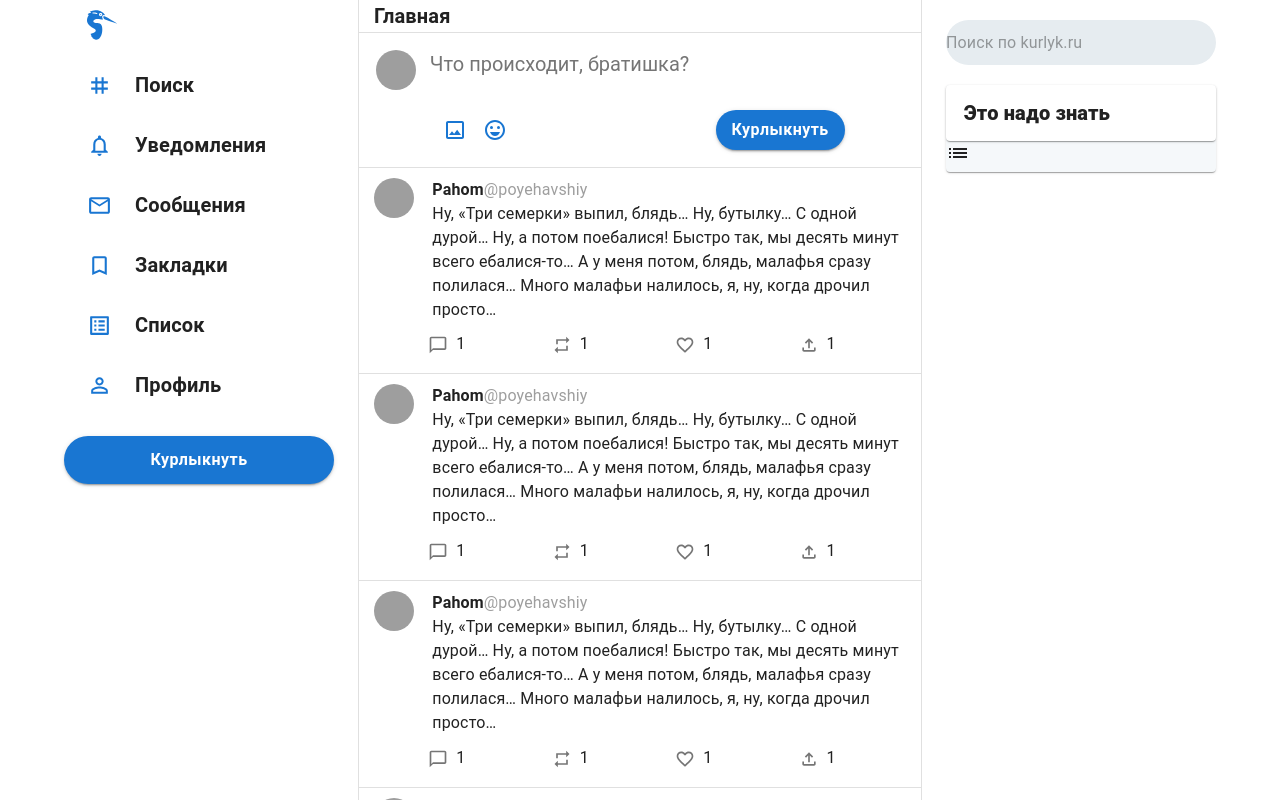
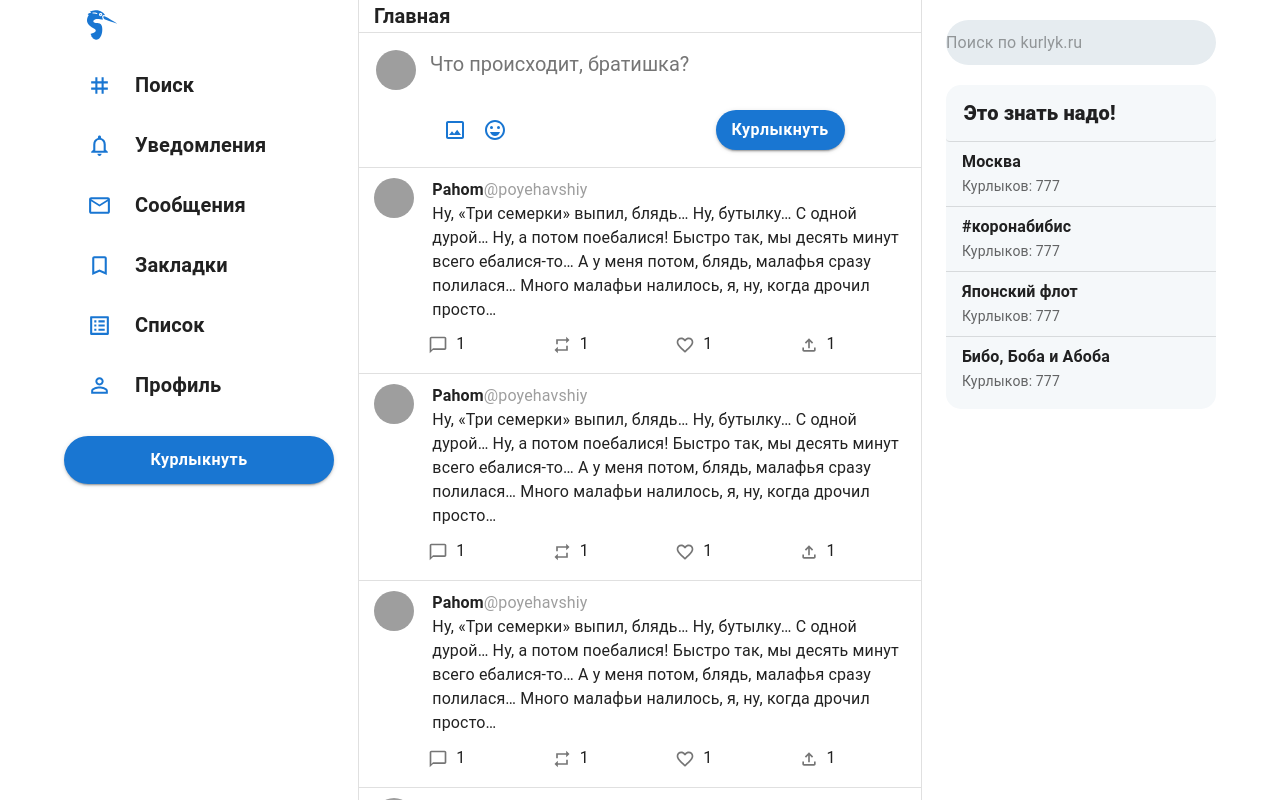
Before and after one commit to nikita11044/kurlyk, a React (Create React App) app in the folder front/: page /home in a window 1280 px wide. Shown: the top 800 px of the page. Built offline with nearby package versions, Linux system fonts and the light colour scheme; grey boxes are pictures that could not be loaded.

Commit message:
added TagsBlock

```diff
--- a/front/src/components/SideBar/SideBar.tsx
+++ b/front/src/components/SideBar/SideBar.tsx
@@ -1,7 +1,7 @@
 import React from "react";
 import styles from "./SideBar.module.scss";
 import { Button, IconButton, Typography, useMediaQuery } from "@mui/material";
-import HeronIcon from "../icons/HeronIcon";
+import HeronIcon from "../../assets/icons/HeronIcon";
 import { theme } from "../../theme";
 import TagIcon from "@mui/icons-material/Tag";
 import NotificationsNoneIcon from "@mui/icons-material/NotificationsNone";
--- /dev/null
+++ b/front/src/components/TagsBlock.tsx
@@ -0,0 +1,94 @@
+import React from 'react'
+import {Divider, List, ListItem, ListItemText, Paper, Typography} from "@mui/material";
+import {styled} from "@mui/styles";
+
+const TagsWrapper = styled('div')({
+    backgroundColor: '#F5F8FA',
+    borderRadius: 15,
+    marginTop: 20,
+    '& .MuiList-root': {
+        paddingTop: 0
+    }
+})
+
+const TagsListHeader = styled(Paper)({
+    borderTop: 0,
+    borderLeft: 0,
+    borderRight: 0,
+    backgroundColor: "transparent",
+    padding: '13px 18px',
+    '& b': {
+        fontSize: 20,
+        fontWeight: 800
+    }
+})
+
+const TagListItem = styled(ListItem)({
+    cursor: 'pointer',
+    '& .MuiTypography-body1': {
+        fontWeight: 700
+    },
+    '& MuiListItemAvatar-root': {
+        minWidth: 50
+    },
+    '& .MuiListItemText-root': {
+        margin: 0
+    },
+    '&:hover': {
+        backgroundColor: '#edf3f6'
+    },
+    '& a': {
+        color: 'inherit',
+        textDecoration: 'none'
+    }
+})
+
+export const TagsBlock = (): React.ReactElement => {
+
+    return <TagsWrapper>
+        <TagsListHeader variant="outlined">
+            <b>Это знать надо!</b>
+        </TagsListHeader>
+        <List>
+            <TagListItem>
+                <ListItemText
+                    primary={'Москва'}
+                    secondary={
+                        <Typography component="span" variant="body2" color="textSecondary">
+                            Курлыков: 777
+                        </Typography>
+                    }/>
+            </TagListItem>
+            <Divider/>
+            <TagListItem>
+                <ListItemText
+                    primary={'#коронабибис'}
+                    secondary={
+                        <Typography component="span" variant="body2" color="textSecondary">
+                            Курлыков: 777
+                        </Typography>
+                    }/>
+            </TagListItem>
+            <Divider/>
+            <TagListItem>
+                <ListItemText
+                    primary={'Японский флот'}
+                    secondary={
+                        <Typography component="span" variant="body2" color="textSecondary">
+                            Курлыков: 777
+                        </Typography>
+                    }/>
+            </TagListItem>
+            <Divider/>
+            <TagListItem>
+                <ListItemText
+                    primary={'Бибо, Боба и Абоба'}
+                    secondary={
+                        <Typography component="span" variant="body2" color="textSecondary">
+                            Курлыков: 777
+                        </Typography>
+                    }/>
+            </TagListItem>
+        </List>
+    </TagsWrapper>
+}
--- a/front/src/pages/Home/Home.module.scss
+++ b/front/src/pages/Home/Home.module.scss
@@ -19,44 +19,3 @@
   position: sticky;
   top: 0;
 }
-
-.rightSideListBlock {
-  background-color: #F5F8FA !important;
-  border-radius: 15px;
-  margin-top: 20px;
-  & .MuiList-root {
-    padding-top: 0;
-  }
-}
-
-.rightSideListHeader {
-  border-top: 0;
-  border-left: 0;
-  border-right: 0;
-  background-color: transparent;
-  padding: 13px 18px;
-  & b {
-    font-size: 20px;
-    font-weight: 800;
-  }
-}
-
-.rightSideListItem {
-  cursor: pointer;
-  & .MuiTypography-body1 {
-    font-weight: 700;
-  }
-  & .MuiListItemAvatar-root {
-    min-width: 50px;
-  }
-  & .MuiListItemText-root {
-    margin: 0;
-  }
-  &:hover {
-    background-color: #edf3f6;
-  }
-  & a {
-    color: inherit;
-    text-decoration: none;
-  }
-}
--- a/front/src/pages/Home/Home.tsx
+++ b/front/src/pages/Home/Home.tsx
@@ -1,11 +1,11 @@
 import React from 'react'
 import styles from "./Home.module.scss"
-import {Container, Divider, Grid, InputBase, ListItem, ListItemText, Paper, Typography} from "@mui/material";
+import {Container, Divider, Grid, InputBase, List, ListItem, ListItemText, Paper, Typography} from "@mui/material";
 import {styled} from "@mui/styles";
 import {Kurlyk} from "../../components/Kurlyk";
 import {SideBar} from "../../components/SideBar/SideBar";
 import {AddKurlykForm} from "../../components/AddKurlykForm/AddKurlykForm";
-import {List} from "@mui/icons-material";
+import {TagsBlock} from "../../components/TagsBlock";
 
 const KurlykPaper = styled(Paper)({
     height: '100%',
@@ -54,23 +54,7 @@ export const Home: React.FC = (): React.ReactElement => {
                 <Grid item sm={3} md={3}>
                     <div className={styles.rightSideWrapper}>
                         <InputBase className={styles.searchField} fullWidth placeholder='Поиск по kurlyk.ru'/>
-                        <Paper className={styles.rightSideListBlock}>
-                            <Paper className={styles.rightSideListHeader}>
-                                <b>Это надо знать</b>
-                            </Paper>
-                            <List>
-                                <ListItem className={styles.rightSideListHeader}>
-                                    <ListItemText
-                                        primary={'Москва'}
-                                        secondary={
-                                            <Typography component={'span'} variant={'body2'}>
-                                                Курлыков: 777
-                                            </Typography>
-                                        }/>
-                                </ListItem>
-                                <Divider component={'li'}/>
-                            </List>
-                        </Paper>
+                        <TagsBlock/>
                     </div>
                 </Grid>
             </Grid>
--- a/front/src/pages/SignIn/SignIn.tsx
+++ b/front/src/pages/SignIn/SignIn.tsx
@@ -1,5 +1,5 @@
 import {Button, FormControl, FormGroup, TextField, Typography} from "@mui/material";
-import HeronIcon from "../../components/icons/HeronIcon";
+import HeronIcon from "../../assets/icons/HeronIcon";
 import EmojiPeopleRoundedIcon from '@mui/icons-material/EmojiPeopleRounded';
 import BedRoundedIcon from '@mui/icons-material/BedRounded';
 import EmojiFoodBeverageIcon from '@mui/icons-material/EmojiFoodBeverage';
```
Also changed, not shown: front/src/components/SearchField.tsx (added, +18 -0 lines), front/src/assets/icons/HeronIcon.tsx (renamed from front/src/components/icons/HeronIcon.tsx).
